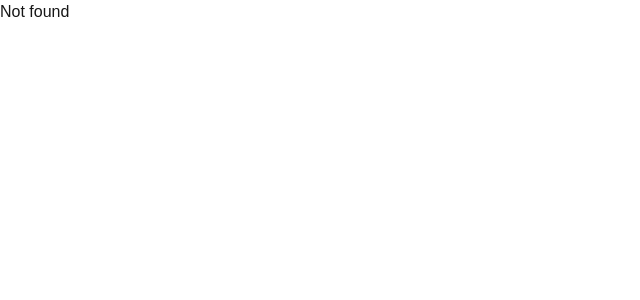
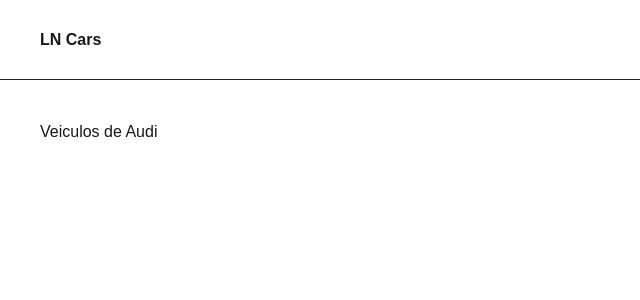
Before and after one commit to Laryssonn/next-010, a Next.js app: page /makes/Audi in a window 1280 px wide. Before the commit this address had no page. Shown: the top 300 px of the page, without its empty margins (0-640 px from the left). Built offline with nearby package versions, Linux system fonts and the light colour scheme.

Commit message:
feat: created a dynamic route for makes

```diff
--- /dev/null
+++ b/src/app/(dashboard)/makes/[make]/page.tsx
@@ -0,0 +1,7 @@
+interface IMakeProps {
+  params: Promise<{ make: string }>;
+}
+export default async function Make({ params }: IMakeProps) {
+  const { make } = await params;
+  return <div>Veiculos de {make}</div>;
+}
```
